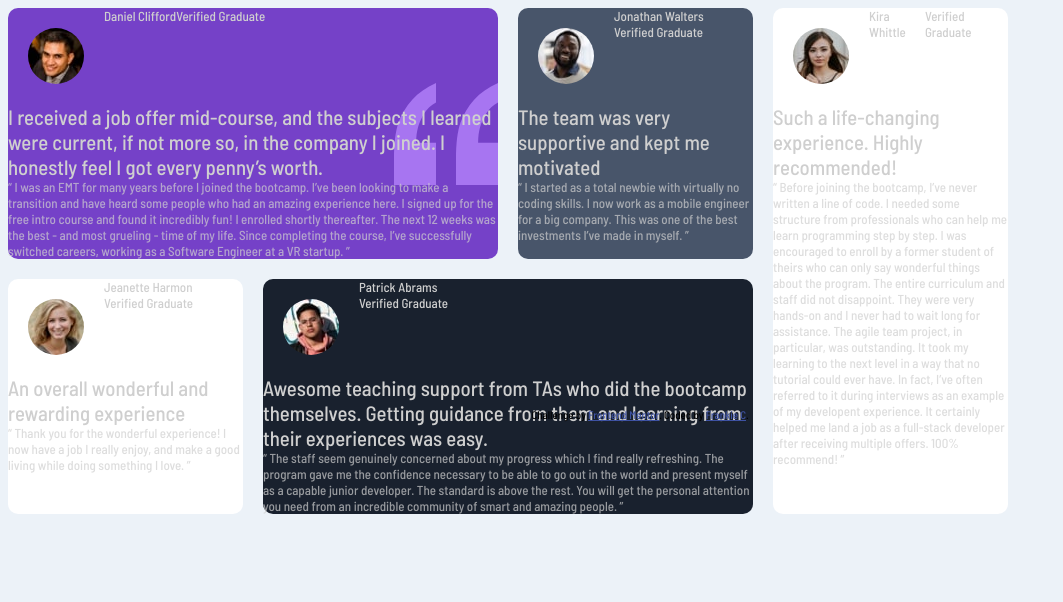
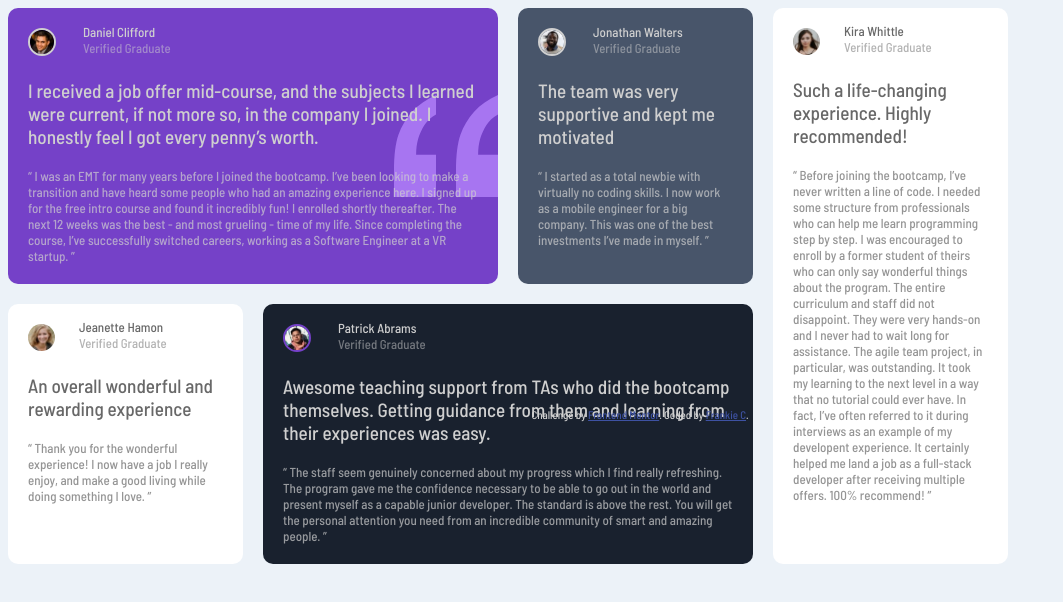
Before and after one commit to docull/testimonials-grid-fm-fc, a plain HTML site: page index.html in a window 1280 px wide. Shown: the whole page, without its empty margins (0-1063 px from the left). Drawn offline with Linux system fonts and the light colour scheme.

Commit message:
styling text photos
styling and positioning of photos and text in each of the panels.

```diff
--- a/index.html
+++ b/index.html
@@ -11,17 +11,31 @@
   <link href="https://fonts.googleapis.com/css2?family=Barlow+Semi+Condensed:wght@500;600&display=swap" rel="stylesheet">
   <link rel="stylesheet" href="style.css">
 
-  <!-- Feel free to remove these styles or customise in your own stylesheet 👍 -->
-
 </head>
 <body>
+
+  <!-- Approach below is to create a grid container class containing
+  five panel classes. Within each panel will be a top-section class which
+  leverages flexbox to style and position the photo, name and grad details.
+  Styling will be same for all panels except 3 and 5 which use the
+  filter: brighteness() tool to darken the text against the white background-->
   <div class="grid-section">
+  <!--  This the grid container. Each panel will
+  make up the five sections of the grid.  -->
     <div class="panel-1">
-      <!-- <img src="images/bg-pattern-quotation.svg" id="quotes"> -->
+    <!-- the first panel  -->
       <div class="top-section">
+      <!-- this leverages flexbox. Photo separated from name and
+      grad details. All three given their own classs so as to allow
+      individual styling -->
+        <div class="photo">
           <img src="images/image-daniel.jpg" alt="photo-daniel" id="portrait">
+        </div>
+        <div class="details">
+        <!-- To allow for positioning of name and grad details together -->
           <div class="name">Daniel Clifford</div>
           <div class="grad">Verified Graduate</div>
+        </div>
       </div>
       <div class="heading">I received a job offer mid-course, and the subjects I learned were current, if not more so,
         in the company I joined. I honestly feel I got every penny’s worth.</div>
@@ -31,10 +45,15 @@
         The next 12 weeks was the best - and most grueling - time of my life. Since completing
         the course, I’ve successfully switched careers, working as a Software Engineer at a VR startup. ”</div>
     </div>
-    <div class="panel-2">
+    <div class="panel-2"> <!-- panels 2, 3, 4 and 5 same as panel-1 -->
       <div class="top-section">
+        <div class="photo">
           <img src="images/image-jonathan.jpg" alt="photo-jonathan" id="portrait">
-        <div class="name-grad">Jonathan Walters<br><span>Verified Graduate</span></div>
+        </div>
+        <div class="details">
+          <div class="name">Jonathan Walters</div>
+          <div class="grad">Verified Graduate</div>
+        </div>
       </div>
       <div class="heading">The team was very supportive and kept me motivated</div>
       <div class="text">“ I started as a total newbie with virtually no coding skills. I now work as a mobile engineer
@@ -42,8 +61,13 @@
     </div>
     <div class="panel-3">
       <div class="top-section">
+        <div class="photo">
           <img src="images/image-jeanette.jpg" alt="photo-jeanette" id="portrait">
-        <div class="name-grad">Jeanette Harmon<br><span>Verified Graduate</span></div>
+        </div>
+        <div class="details">
+          <div class="name">Jeanette Hamon</div>
+          <div class="grad">Verified Graduate</div>
+        </div>
       </div>
       <div class="heading">An overall wonderful and rewarding experience</div>
       <div class="text">“ Thank you for the wonderful experience! I now have a job I really enjoy, and make a good living
@@ -51,8 +75,13 @@
     </div>
     <div class="panel-4">
       <div class="top-section">
+        <div class="photo">
           <img src="images/image-patrick.jpg" alt="photo-patrick" id="portrait">
-        <div class="name-grad">Patrick Abrams<br><span>Verified Graduate</span></div>
+        </div>
+        <div class="details">
+          <div class="name">Patrick Abrams</div>
+          <div class="grad">Verified Graduate</div>
+        </div>
       </div>
       <div class="heading">Awesome teaching support from TAs who did the bootcamp themselves. Getting guidance from them and
         learning from their experiences was easy.</div>
@@ -63,8 +92,14 @@
     </div>
     <div class="panel-5">
       <div class="top-section">
+        <div class="photo">
           <img src="images/image-kira.jpg" alt="photo-kira" id="portrait">
-        <div class="name-grad">Kira Whittle</div><br><span>Verified Graduate</span></div>
+        </div>
+        <div class="details">
+          <div class="name">Kira Whittle</div>
+          <div class="grad">Verified Graduate</div>
+        </div>
+      </div>
       <div class="heading">Such a life-changing experience. Highly recommended!</div>
       <div class="text">“ Before joining the bootcamp, I’ve never written a line of code. I needed some structure from
         professionals who can help me learn programming step by step. I was encouraged to enroll by a former
--- a/style.css
+++ b/style.css
@@ -1,9 +1,14 @@
+/* ------ GENERAL STYLES ------ */
+
+/* ------ General color and font styles for body ------- */
 body {
     background-color: hsl(210, 46%, 95%);
     font-family: "Barlow Semi Condensed";
     font-size: 13px;
+    color:hsl(0, 0%, 81%);
 }
 
+/* ------ Grid container based on 12 columns and two rows. ---- */
 .grid-section {
     width: 1000px;
     height: 400px;
@@ -13,138 +18,247 @@ body {
     gap: 20px;
 }
 
-#portrait {
-    border-radius: 100%;
+/*  top section of each panel using felxbox to position
+and style photo and name/grad details  */
+.top-section {
+    display: flex;
+    flex-direction: row;
+    align-items: center;
 }
 
-.spacer5 {
-    height: 20px;
-}
+/* -------------- PANEL-1 -----------  */
 
-.top-section {
-    display: flex;
-}
-
-#portrait {
-    top: 50%;
-    margin: 20px;
-}
-
+/*  first panel comprising 6 columns and one row  */
 .panel-1 {
     border-radius: 10px;
     background-color: hsl(263, 55%, 52%);
     background-image: url("images/bg-pattern-quotation.svg");
     background-repeat: no-repeat;
     background-position: right;
-    color: hsl(0, 0%, 81%);
-    grid-column: 1 / 7;
+    grid-column: 1 / 7; /* columns one up to and including six  */
     grid-row: 1 / span 1;
 }
 
-.panel-1 .name-grad {
+/* portrait reduced in size with border and margin  */
+.panel-1 #portrait {
+    width: 30%;
+    height: 30%;
+    border-radius: 100%;
+    border: solid 2px;
     margin-top: 20px;
+    margin-left: 20px;
 }
 
-.panel-1 .name-grad span {
+/* Allow for positioning of name and grad details together */
+.panel-1 .details {
+    margin-top: 12px;
+    margin-left: -5px;
+    display: flex;
+    flex-direction: column;
+}
+
+/* Allow for styling of grad details  */
+.panel-1 .grad {
     opacity: 50%;
     font-size: .8rem;
 }
 
+/* styling of heading  */
 .panel-1 .heading {
-    font-size: 1.3rem;
+    font-size: 1.2rem;
+    margin: 20px;
 }
 
+/* styling of review  */
 .panel-1 .text {
     opacity: 70%;
+    margin: 20px;
 }
+
+
+/* -------------- PANEL-2 -----------  */
 
 .panel-2 {
     border-radius: 10px;
     background-color: hsl(217, 19%, 35%);
-    color:hsl(0, 0%, 81%);
     grid-column: 7 / 10;
     grid-row: 1 / span;
 }
 
-.panel-2 .position {
+.panel-2 #portrait {
+    width: 30%;
+    height: 30%;
+    border-radius: 100%;
+    border: solid 2px;
+    margin-top: 20px;
+    margin-left: 20px;
+}
+
+.panel-2 .details {
+    margin-top: 12px;
+    margin-left: -5px;
+    display: flex;
+    flex-direction: column;
+}
+
+.panel-2 .grad {
     opacity: 50%;
     font-size: .8rem;
 }
 
 .panel-2 .heading {
-    font-size: 1.3rem;
+    font-size: 1.2rem;
+    margin: 20px;
 }
 
 .panel-2 .text {
     opacity: 70%;
+    margin: 20px;
 }
+
+
+/* -------------- PANEL-3 -----------  */
 
 .panel-3 {
     border-radius: 10px;
     background-color: hsl(0, 0%, 100%);
-    color:hsl(0, 0%, 81%);
     grid-column: 1 / 4;
     grid-row: 2 / span 1;
 }
 
-.panel-3 .position {
+.panel-3 #portrait {
+    width: 35%;
+    height: 35%;
+    border-radius: 100%;
+    margin-top: 20px;
+    margin-left: 20px;
+}
+
+.panel-3 .details {
+    margin-top: 12px;
+    margin-left: -5px;
+    display: flex;
+    flex-direction: column;
+}
+
+.panel-3 .name {
+    filter: brightness(50%);
+}
+
+.panel-3 .grad {
+    filter: brightness(50%);
     opacity: 50%;
     font-size: .8rem;
 }
 
 .panel-3 .heading {
-    font-size: 1.3rem;
+    filter: brightness(50%);
+    font-size: 1.2rem;
+    margin: 20px;
 }
 
 .panel-3 .text {
+    filter: brightness(50%);
     opacity: 70%;
+    margin: 20px;
 }
+
+
+/* -------------- PANEL-4 -----------  */
 
 .panel-4 {
     border-radius: 10px;
     background-color: hsl(219, 29%, 14%);
-    color:hsl(0, 0%, 81%);
     grid-column: 4 / 10;
     grid-row: 2 / span 1;
 }
 
-.panel-4 .position {
+.panel-4 #portrait {
+    width: 30%;
+    height: 30%;
+    border-radius: 100%;
+    border: solid hsl(263, 55%, 52%) 2px;
+    margin-top: 20px;
+    margin-left: 20px;
+}
+
+.panel-4 .details {
+    margin-top: 12px;
+    margin-left: -5px;
+    display: flex;
+    flex-direction: column;
+}
+
+.panel-4 .grad {
     opacity: 50%;
     font-size: .8rem;
 }
 
 .panel-4 .heading {
-    font-size: 1.3rem;
+    font-size: 1.2rem;
+    margin: 20px;
 }
 
 .panel-4 .text {
     opacity: 70%;
+    margin: 20px;
 }
 
 .panel-5 {
     border-radius: 10px;
     background-color: hsl(0, 0%, 100%);
-    color:hsl(0, 0%, 81%);
     grid-column: 10 / span 3;
     grid-row: 1 / span 2;
 }
 
-.panel-5 .position {
+
+/* -------------- PANEL-5 -----------  */
+
+.panel-5 #portrait {
+    width: 35%;
+    height: 35%;
+    border-radius: 100%;
+    margin-top: 20px;
+    margin-left: 20px;
+}
+
+.panel-5 .details {
+    margin-top: 12px;
+    margin-left: -5px;
+    display: flex;
+    flex-direction: column;
+}
+
+.panel-5 .name {
+    filter: brightness(50%);
+}
+
+.panel-5 .grad {
+    filter: brightness(50%);
     opacity: 50%;
     font-size: .8rem;
 }
 
 .panel-5 .heading {
-    font-size: 1.3rem;
+    filter: brightness(50%);
+    font-size: 1.2rem;
+    margin: 20px;
 }
 
 .panel-5 .text {
+    filter: brightness(50%);
     opacity: 70%;
+    margin: 20px;
 }
 
+
+/* -----------ATTRIBUTION SECTION-------------  */
+
 .attribution {
-    font-size: 11px; text-align: center;
+    font-size: 11px;
+    text-align: center;
 }
+
 .attribution a {
     color: hsl(228, 45%, 44%);
 }
```
Lines whose indentation alone changed are shown as unchanged.
